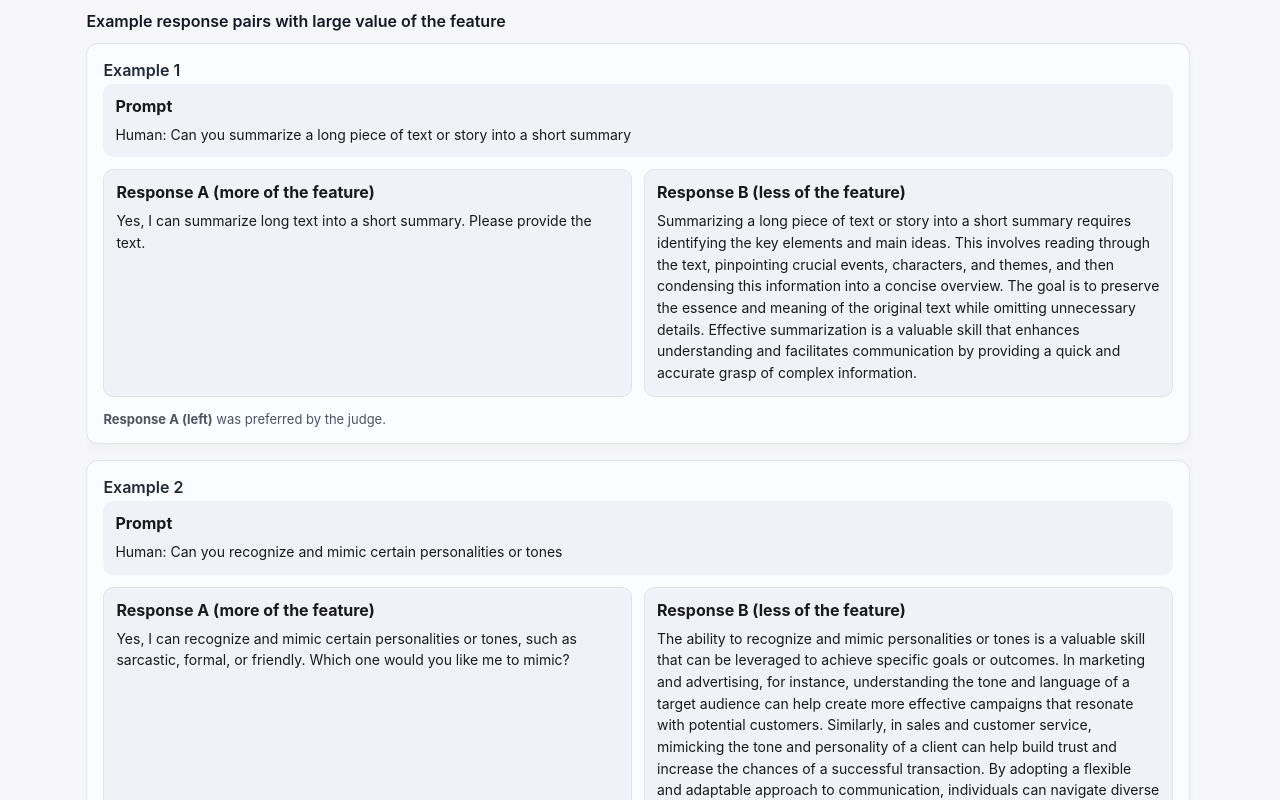
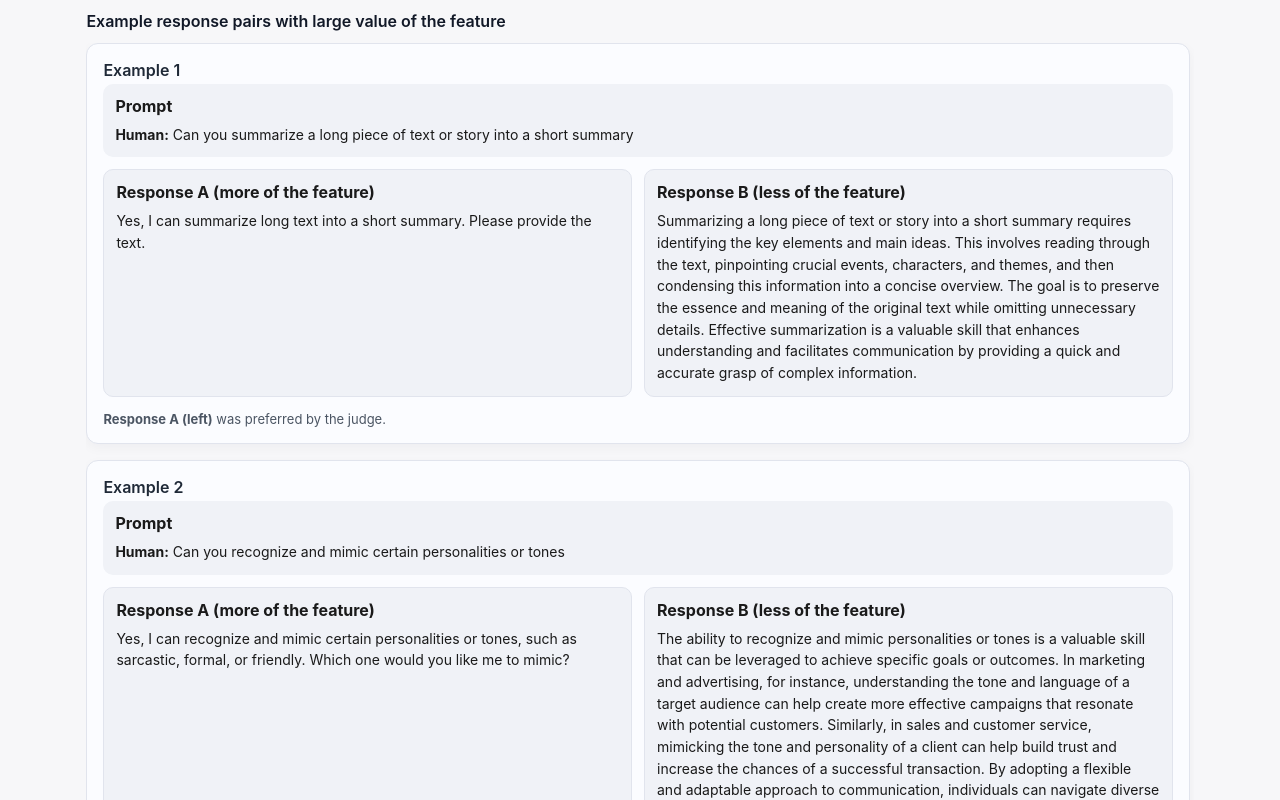
Before and after one commit to rmovva/demo-wimhf, a React (Create React App) app in the folder frontend/: page / in a window 1280 px wide. Shown: the part 800-1600 px from the top of the page. Built offline with nearby package versions, Linux system fonts and the light colour scheme.

Commit message:
[codex] Highlight speakers in prompts

```diff
--- a/frontend/src/App.js
+++ b/frontend/src/App.js
@@ -85,6 +85,26 @@ function formatNumber(value, fractionDigits = 3) {
   return value.toFixed(fractionDigits);
 }
 
+function formatPromptText(text) {
+  if (!text) {
+    return text;
+  }
+  const parts = String(text).split(/(Human:|Assistant:)/g);
+  return parts.map((part, index) => {
+    if (!part) {
+      return null;
+    }
+    if (part === 'Human:' || part === 'Assistant:') {
+      return (
+        <strong key={`prompt-token-${index}`}>{part}</strong>
+      );
+    }
+    return (
+      <React.Fragment key={`prompt-token-${index}`}>{part}</React.Fragment>
+    );
+  });
+}
+
 function getExampleActivationScore(example) {
   if (!example) {
     return null;
@@ -133,7 +153,7 @@ function ExampleCard({ example, exampleIndex }) {
       {comparisonText && <div className="example-comparison">{comparisonText}</div>}
       <div className="prompt-box">
         <strong>Prompt</strong>
-        <div className="prompt-text">{example.prompt}</div>
+        <div className="prompt-text">{formatPromptText(example.prompt)}</div>
       </div>
       <div className="responses-row">
         <div
```
